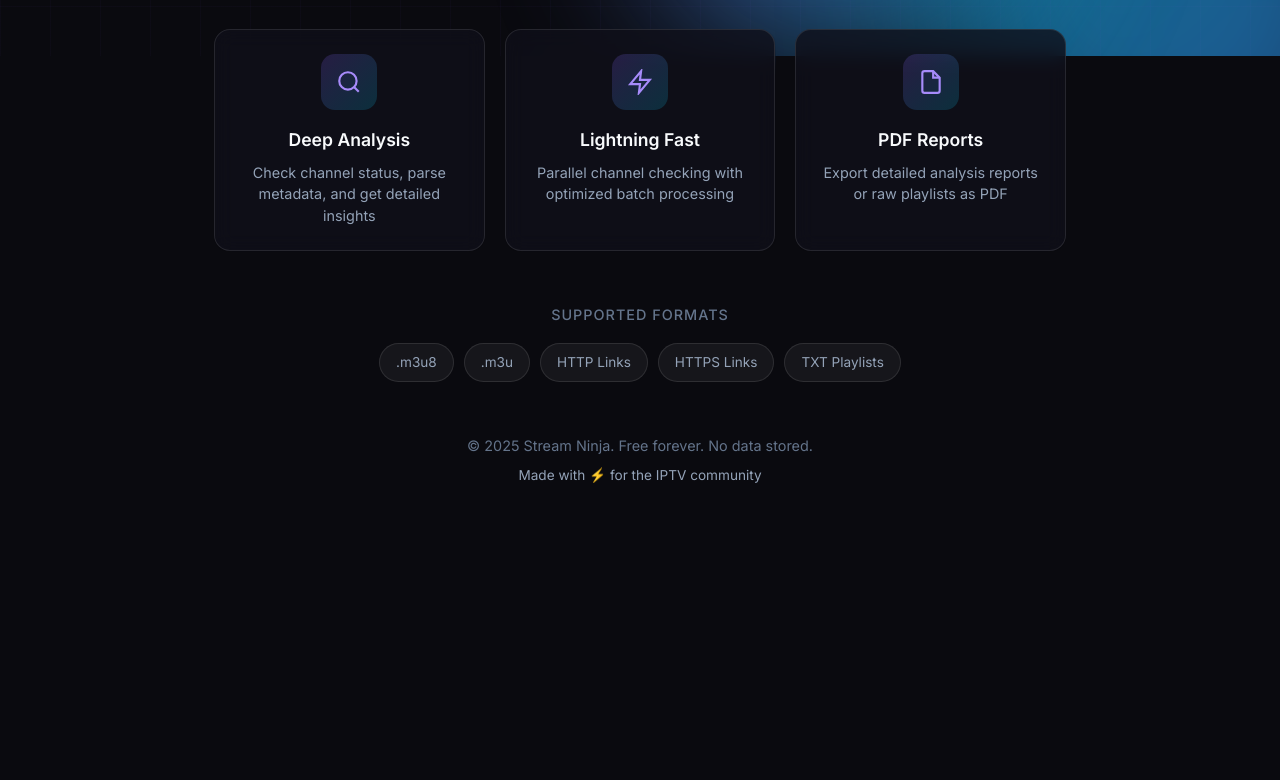
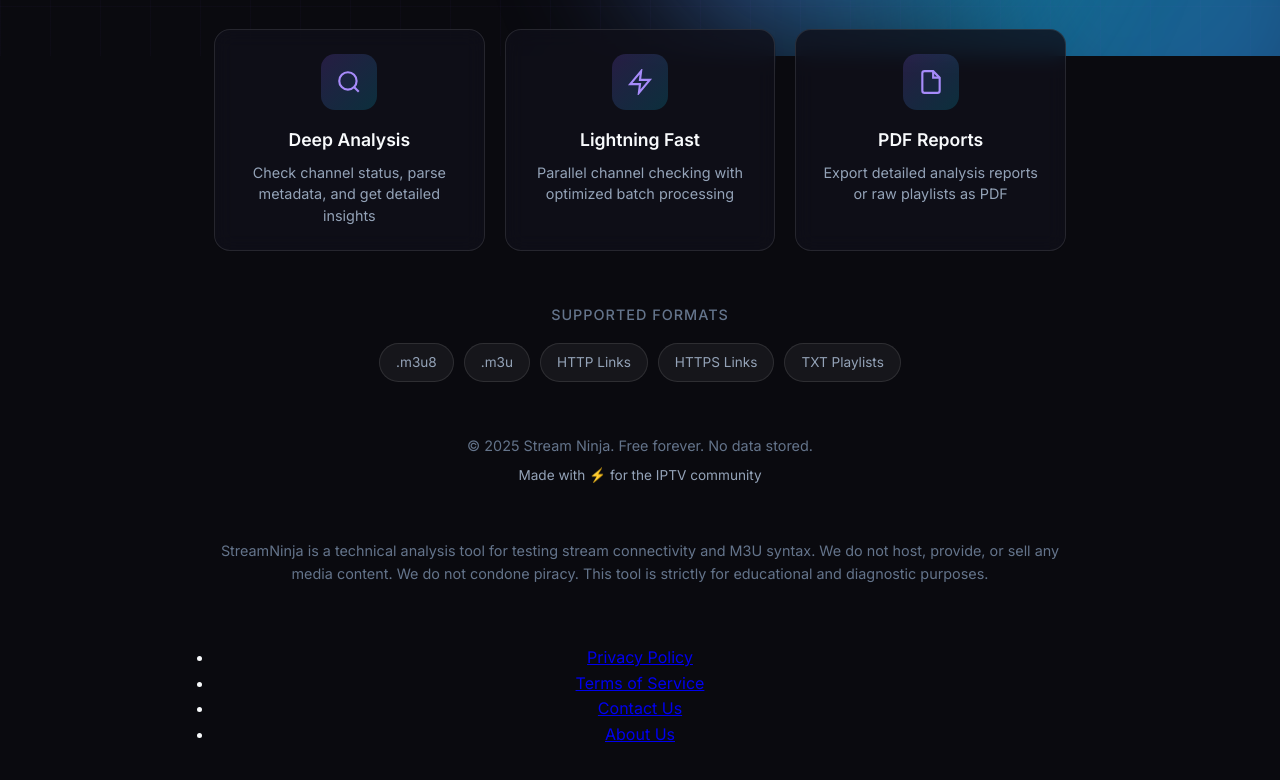
Before and after one commit to suryax123/iptv-playlist-analyser, a website: page public/index.html in a window 1280 px wide. Shown: the part 744-1524 px from the top of the page. Before the commit the page ends 1275 px from the top, so only its background shows below. Drawn offline with Linux system fonts and the light colour scheme.

Commit message:
updated policy

```diff
--- a/public/index.html
+++ b/public/index.html
@@ -408,6 +408,23 @@
         <span>Made with ⚡ for the IPTV community</span>
       </div>
     </footer>
+
+    <!-- Footer Disclaimer -->
+    <footer>
+        <p>StreamNinja is a technical analysis tool for testing stream connectivity and M3U syntax. We do not host, provide, or sell any media content. We do not condone piracy. This tool is strictly for educational and diagnostic purposes.</p>
+    </footer>
+
+    <!-- Footer Navigation -->
+    <footer>
+        <nav>
+            <ul>
+                <li><a href="privacy-policy.html">Privacy Policy</a></li>
+                <li><a href="terms-of-service.html">Terms of Service</a></li>
+                <li><a href="contact-us.html">Contact Us</a></li>
+                <li><a href="about-us.html">About Us</a></li>
+            </ul>
+        </nav>
+    </footer>
   </div>
 
   <script src="app.js?v=3"></script>
```
